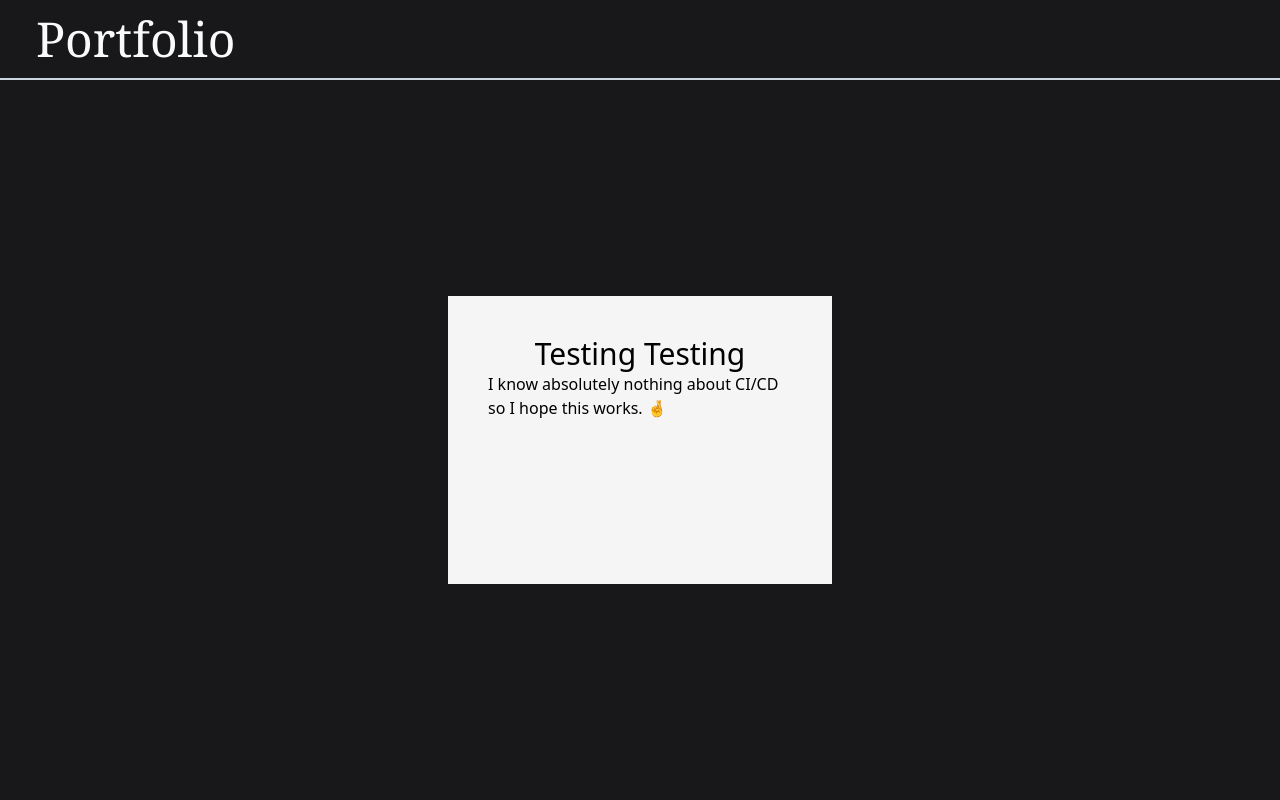
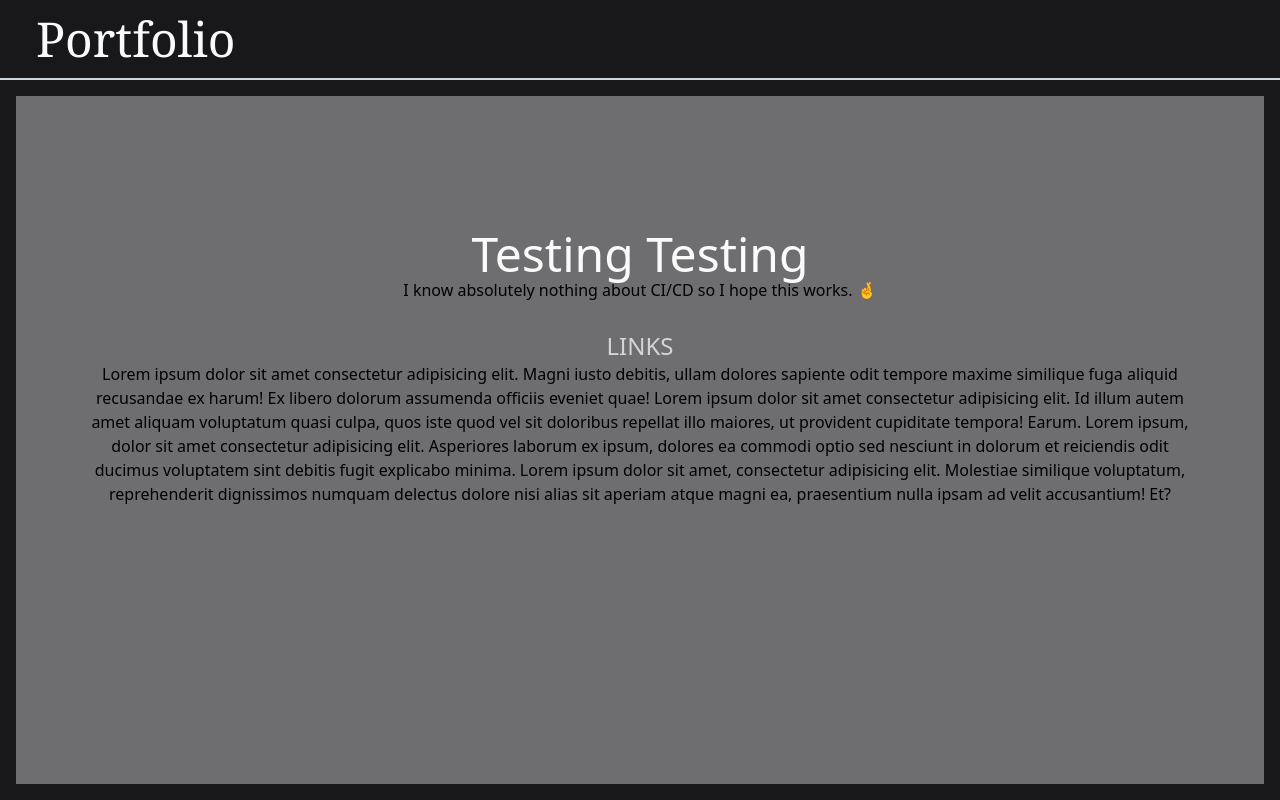
Before and after one commit to portjm/portjm.github.io, a SvelteKit app: page / in a window 1280 px wide. Built offline with nearby package versions, Linux system fonts and the light colour scheme.

Commit message:
updated main page

```diff
--- a/src/routes/+page.svelte
+++ b/src/routes/+page.svelte
@@ -1,29 +1,43 @@
 <svelte:head>
     <title>J.M. Porta</title>
 </svelte:head>
-<main class=" flex-grow grid p-4 bg-zinc-900 place-content-center w-screen">
-    <div id="main-card" class=" h-72 w-96 p-10">
-        <div id="main-card-contents">
-            <h1 class="text-center">Testing Testing</h1>
+<main class=" flex-grow flex p-4 bg-zinc-900 place-content-center w-screen">
+    <div id="main-card" class=" flex-grow content-center px-16 pb-36">
+        <div id="main-card-contents" class="text-center">
+            <h1 class="text-5xl text-zinc-50">Testing Testing</h1>
             <p>
                 I know absolutely nothing about CI/CD so I hope this works. 🤞
             </p>
+            <div class=" mt-7">
+                <h2 class=" text-2xl text-zinc-300">LINKS</h2>
+                <p>
+                    Lorem ipsum dolor sit amet consectetur adipisicing elit.
+                    Magni iusto debitis, ullam dolores sapiente odit tempore
+                    maxime similique fuga aliquid recusandae ex harum! Ex libero
+                    dolorum assumenda officiis eveniet quae! Lorem ipsum dolor
+                    sit amet consectetur adipisicing elit. Id illum autem amet
+                    aliquam voluptatum quasi culpa, quos iste quod vel sit
+                    doloribus repellat illo maiores, ut provident cupiditate
+                    tempora! Earum. Lorem ipsum, dolor sit amet consectetur
+                    adipisicing elit. Asperiores laborum ex ipsum, dolores ea
+                    commodi optio sed nesciunt in dolorum et reiciendis odit
+                    ducimus voluptatem sint debitis fugit explicabo minima.
+                    Lorem ipsum dolor sit amet, consectetur adipisicing elit.
+                    Molestiae similique voluptatum, reprehenderit dignissimos
+                    numquam delectus dolore nisi alias sit aperiam atque magni
+                    ea, praesentium nulla ipsam ad velit accusantium! Et?
+                </p>
+
+                <p></p>
+            </div>
         </div>
     </div>
 </main>
 
 <style>
-    h1 {
-        @apply text-3xl;
-    }
     #main-card {
         position: relative;
         z-index: 2;
-        background-color: whitesmoke;
-    }
-
-    #main-card-contents {
-        position: relative;
-        z-index: 1;
+        background-color: rgba(240, 240, 240, 0.4);
     }
 </style>
```
